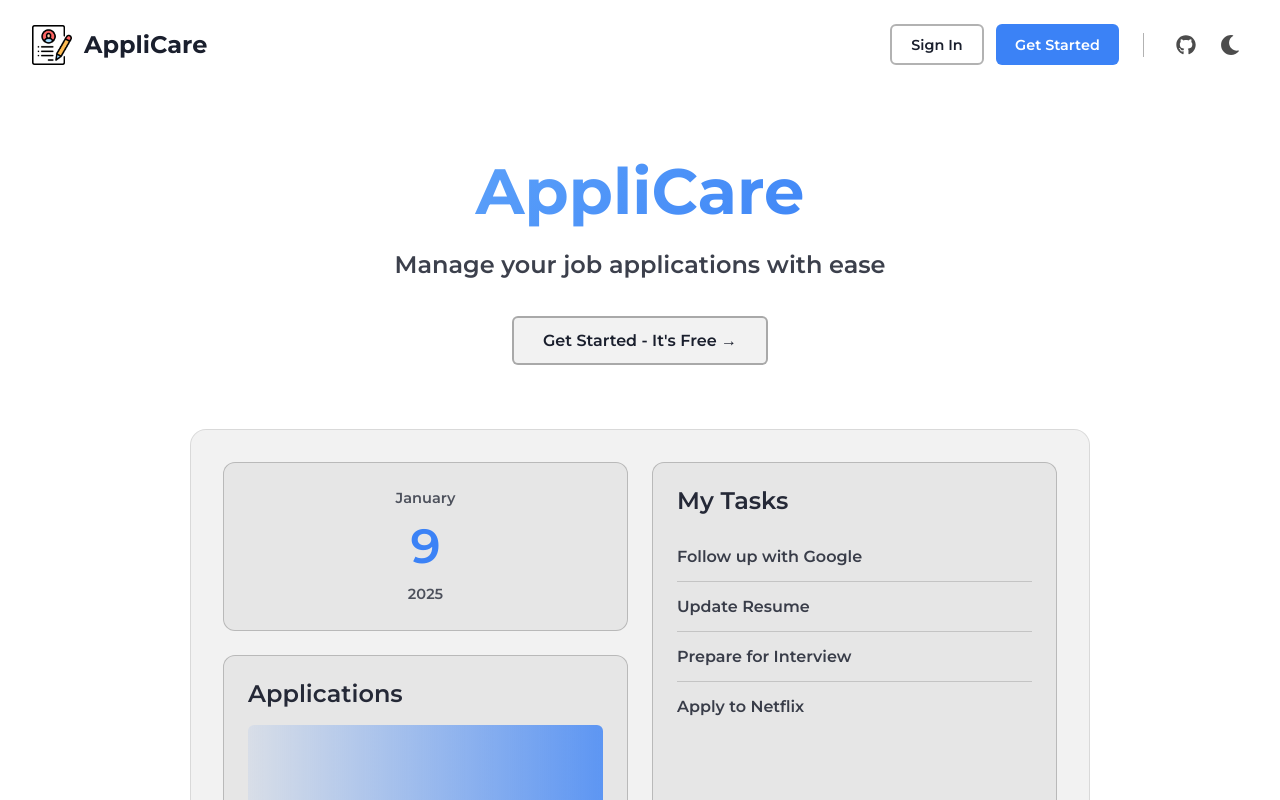
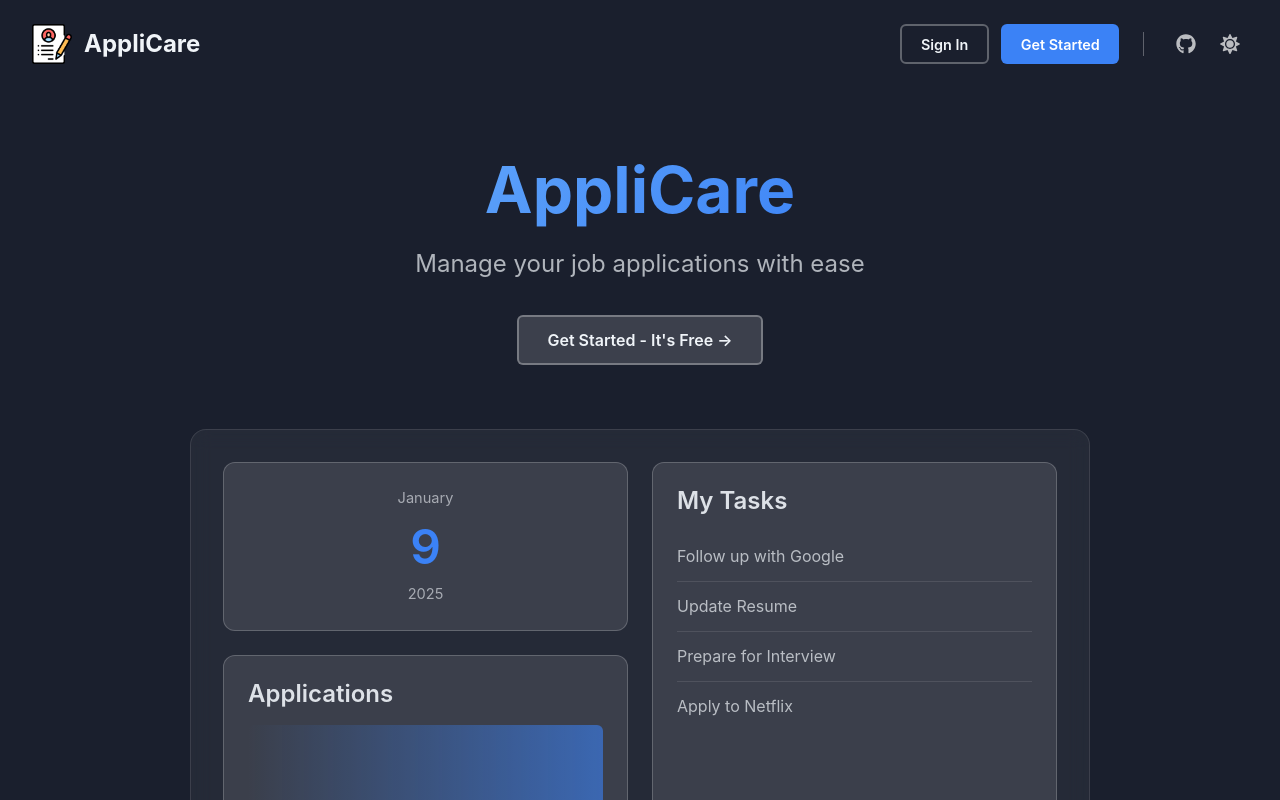
Before and after one commit to lyfe691/AppliCare, a React (Vite) app in the folder applicare_frontend/: page / in a window 1280 px wide. Shown: the top 800 px of the page. Built offline with nearby package versions, Linux system fonts and the light colour scheme.

Commit message:
fix: landing theme issue

```diff
--- a/applicare_frontend/src/css/Landing.module.css
+++ b/applicare_frontend/src/css/Landing.module.css
@@ -6,8 +6,15 @@
     min-height: 100vh;
     display: flex;
     flex-direction: column;
-    transition: background-color 0.3s ease, color 0.3s ease;
-    font-family: 'Montserrat', 'Roboto', sans-serif;
+    background-color: #ffffff;
+    color: #2a2a2a;
+}
+
+@media (prefers-color-scheme: dark) {
+    .landing {
+        background-color: #1a1f2d;
+        color: #ffffff;
+    }
 }
 
 .dark {
--- a/applicare_frontend/src/pages/Landing.jsx
+++ b/applicare_frontend/src/pages/Landing.jsx
@@ -18,15 +18,7 @@ function Landing() {
         }
     }, [user, navigate]);
 
-    useEffect(() => {
-        // Persist theme preference
-        const savedTheme = localStorage.getItem('theme');
-        if (savedTheme) {
-            setIsDark(savedTheme === 'dark');
-            document.documentElement.classList.toggle('light-mode', savedTheme === 'light');
-            document.body.style.backgroundColor = savedTheme === 'light' ? '#ffffff' : '#1a1f2d';
-        }
-    }, []);
+
 
     const toggleTheme = () => {
         const newTheme = !isDark ? 'dark' : 'light';
```
Also changed, not shown: 1 other file (tests, documents, lock files or other folders).
